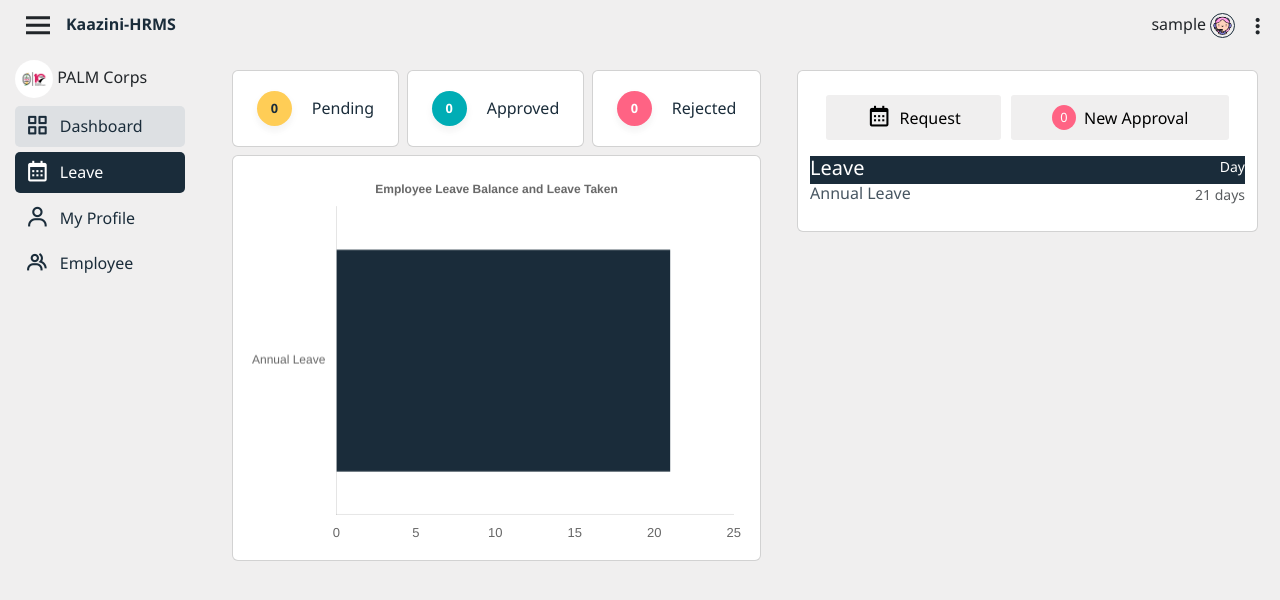
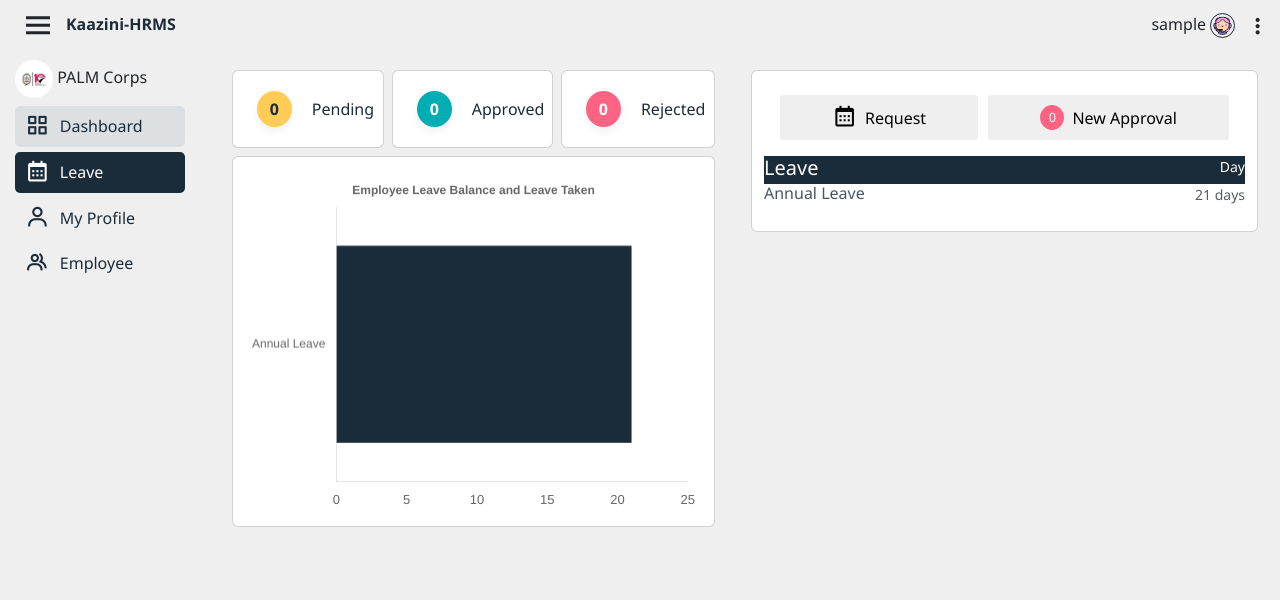
Before and after one commit to dranigodfrey/kaazinihrms, a Django app: page /leave/ in a window 1280 px wide. Shown: the top 600 px of the page. Run offline with Django 5.2, Linux system fonts and the light colour scheme; the visitor is signed in with stand-in values (Sample User, id 1); data comes from the database, SQL or seed files in the repository; data that the repository does not hold is empty; some libraries are stand-ins or nearby versions.

Commit message:
add style leave dashboard

```diff
--- a/apps/leave/templates/leave/leave_dashboard.html
+++ b/apps/leave/templates/leave/leave_dashboard.html
@@ -5,13 +5,13 @@
 {% block content %}
 
 <div class="row">
-    <div class="col mb-4">
+    <div class="col col-sm-12 col-lg-6 mb-4">
         <div class="container">
-            <div class="col d-flex align-items-xl-stretch gap-2">
+            <div class="d-lg-flex gap-2">
                 <div class="card flex-grow-1 ">
                     <div class="card-body">
-                            <div class=" badge badge-pending-leave">
-                                <a class="d-flex " href="{% url 'pending_leave'%}">
+                            <div class="badge badge-pending-leave">
+                                <a class="d-flex justify-content-between" href="{% url 'pending_leave'%}">
                                     <div class="label">{{pending_leaves}}</div>
                                     <h6>Pending</h6>
                                 </a>
@@ -20,7 +20,7 @@
                 </div>
                 <div class="card flex-grow-1">
                     <div class="card-body">
-                            <div class=" badge badge-approved-leave">
+                            <div class="badge badge-approved-leave">
                                 <a class="d-flex" href="{% url 'approved_leave'%}">
                                 <div class="label">{{approved_leaves}}</div>
                                 <h6>Approved</h6>
@@ -30,8 +30,8 @@
                 </div>
                 <div class="card flex-grow-1">
                     <div class="card-body">
-                            <div class=" badge badge-rejected-leave">
-                                <a class="d-flex " href="{% url 'rejected_leave'%}">
+                            <div class="badge badge-rejected-leave">
+                                <a class="d-flex" href="{% url 'rejected_leave'%}">
                                 <div class="label">{{rejected_leaves}}</div>
                                 <h6>Rejected</h6>
                                 </a>
@@ -50,7 +50,7 @@
         </div>
     </div>
 
-    <div class="col col-sm">
+    <div class="col col-sm-12 col-lg-6">
         <div class="card">
             <div class="card-body">
                     <div class="mt-2 container d-flex justify-content-center btn-leave">
--- a/static/css/dashboard.css
+++ b/static/css/dashboard.css
@@ -421,20 +421,13 @@ main{
 }
 
 .badge .label{
-    font-size: .8rem;
-    padding: 8px;
+    padding: 10px;
     width: 35px;
-    height: 35px;
-    display: flex;
-    justify-content: center;
-    align-items: center;
-
 }
 .badge a{
     text-decoration: none;
-    justify-content: center;
-     align-items: center;
-     gap: 20px;
+    align-items: center;
+    gap: 20px;
 }
 .badge h6{
     font-size: 1rem;
--- a/templates/dashboard.html
+++ b/templates/dashboard.html
@@ -3,7 +3,8 @@
 <html lang="en">
 	<head>
 		<meta charset="UTF-8" />
-		<meta name="viewport" content="width=device-width, initial-scale=1.0" />
+		<!-- <meta name="viewport" content="width=device-width, initial-scale=1.0" /> -->
+		<meta name="viewport" content="width=device-width, initial-scale=1.0, maximum-scale=1.0, user-scalable=no" />
 		<title>{% block title %}{% endblock %}- Kaazini HRMS</title>
 		{% load bootstrap5 %}
 		{% bootstrap_css %}
```
